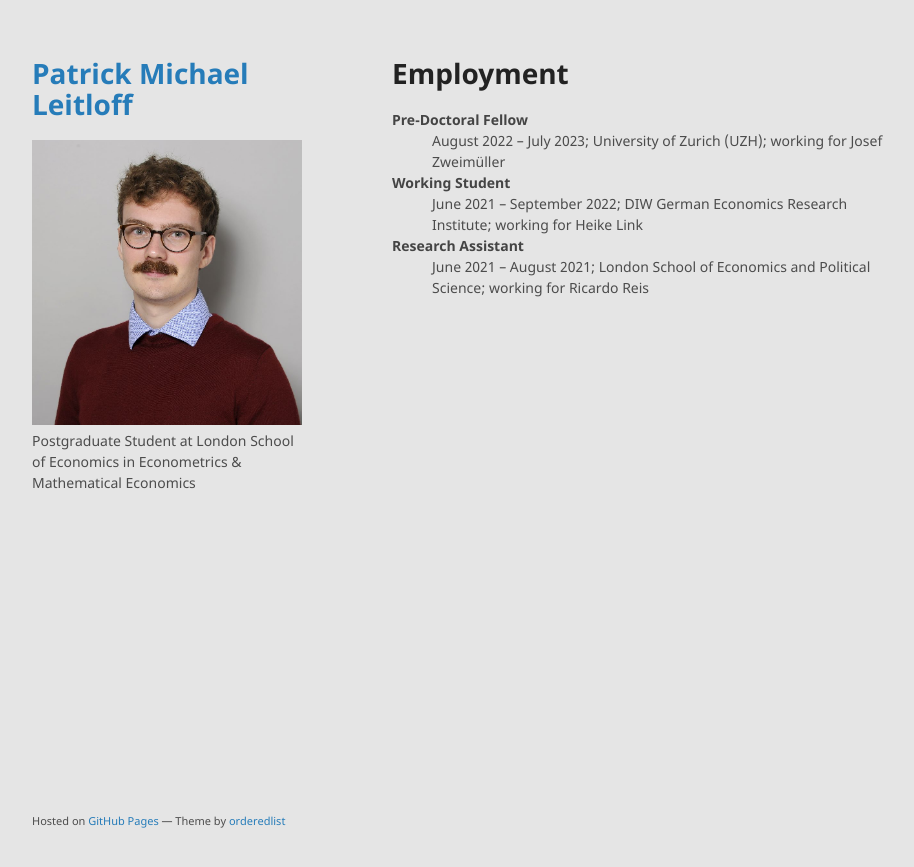
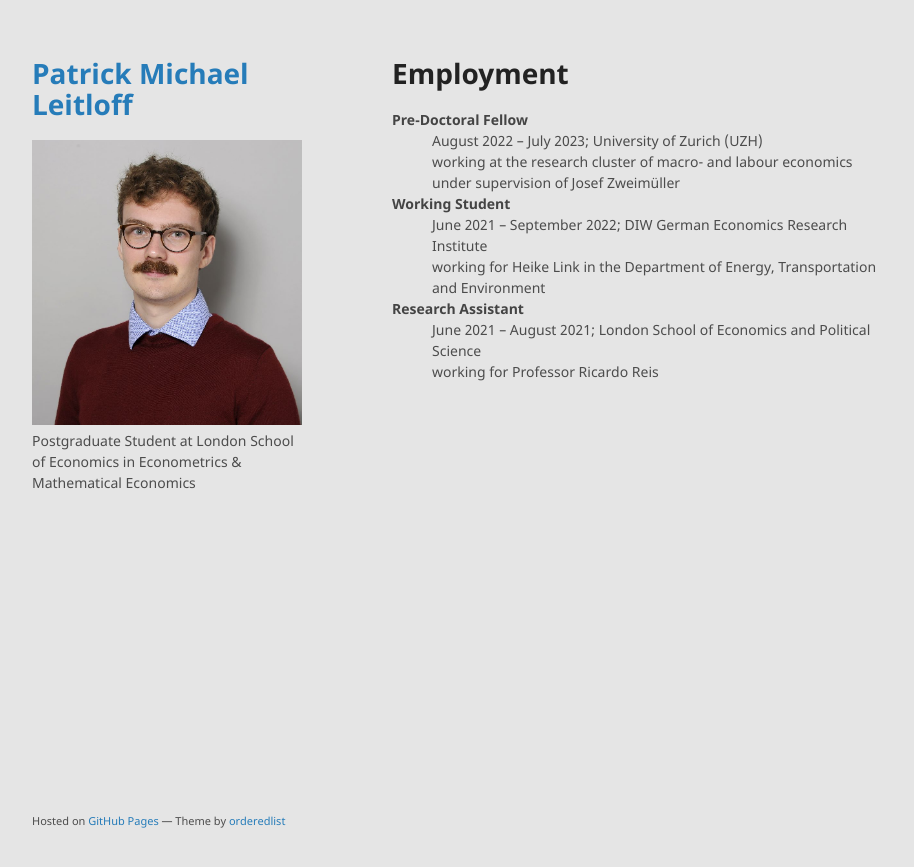
Before and after one commit to patrick-leitloff/patrick-leitloff.github.io, a Jekyll site: the page built from employment.md, in a window 1280 px wide. Shown: the top 867 px of the page, without its empty margins (178-1092 px from the left). Built offline with Jekyll 4.4.1, drawn with Linux system fonts in a browser that asks for light colours; our own code applies the rules of GitHub Pages for plain Markdown files.

Commit message:
Update employment.md

```diff
--- a/employment.md
+++ b/employment.md
@@ -6,9 +6,12 @@ layout: default
 
 <dl>
    <dt>Pre-Doctoral Fellow</dt>
-      <dd>August 2022 – July 2023; University of Zurich (UZH); working for Josef Zweimüller</dd>
+      <dd>August 2022 – July 2023; University of Zurich (UZH)</dd>
+      <dd>working at the research cluster of macro- and labour economics under supervision of Josef Zweimüller</dd>
    <dt>Working Student</dt>
-      <dd>June 2021 – September 2022; DIW German Economics Research Institute; working for Heike Link</dd>
+      <dd>June 2021 – September 2022; DIW German Economics Research Institute</dd>
+      <dd>working for Heike Link in the Department of Energy, Transportation and Environment</dd>
    <dt>Research Assistant</dt>
-      <dd>June 2021 – August 2021; London School of Economics and Political Science; working for Ricardo Reis</dd>
+      <dd>June 2021 – August 2021; London School of Economics and Political Science</dd>
+      <dd>working for Professor Ricardo Reis</dd>
 </dl>
```
